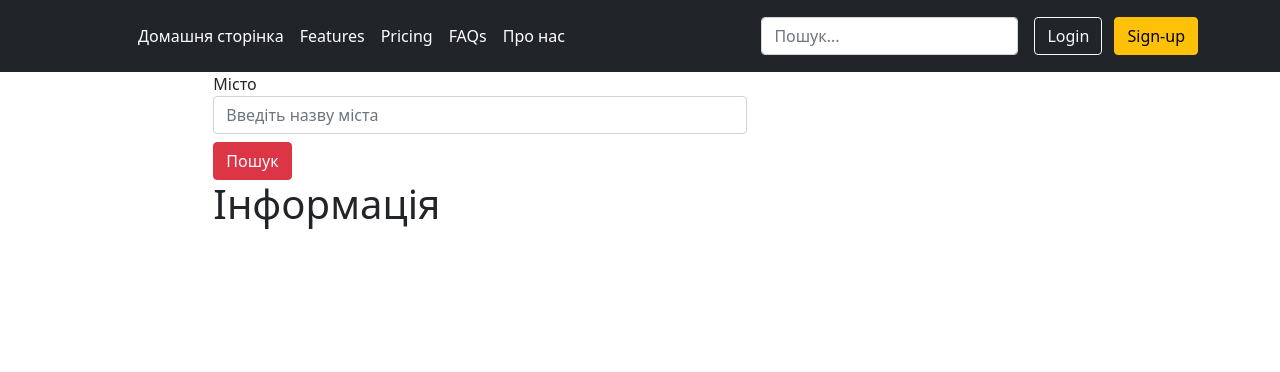
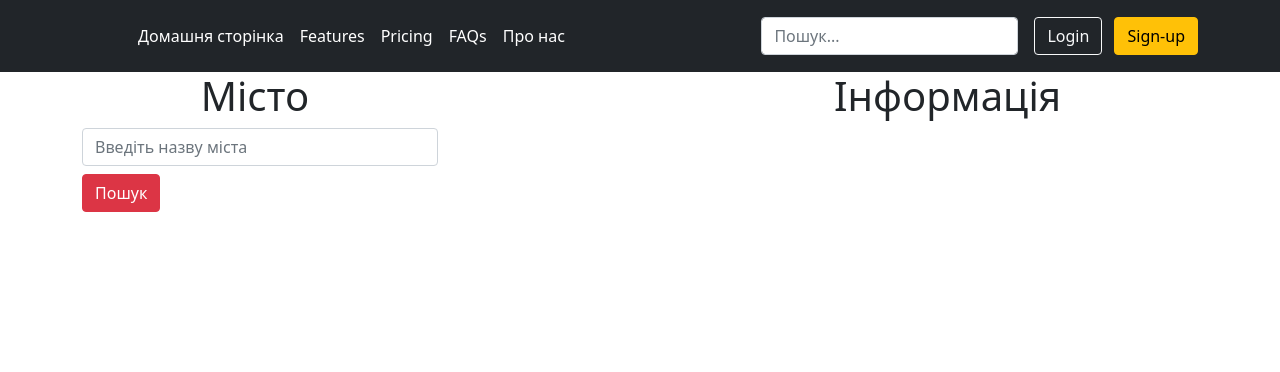
Before and after one commit to romaoksenyuk/weather_app, a Django app: page / in a window 1280 px wide. Shown: the top 372 px of the page. Run offline with Django 3.2, Linux system fonts and the light colour scheme; data that the repository does not hold is empty.

Commit message:
edit index.html

```diff
--- a/weather/forms.py
+++ b/weather/forms.py
@@ -5,9 +5,9 @@ class CityForm(ModelForm):
     class Meta:
         model = City
         fields = ['name']
-        widgets = {'name' : TextInput(attrs={
+        widgets = {'name': TextInput(attrs={
             'class': 'form-control',
-            'name':'city',
+            'name': 'city',
             'id': 'city',
             'placeholder': 'Введіть назву міста'
         })}
--- a/weather/templates/index.html
+++ b/weather/templates/index.html
@@ -14,20 +14,16 @@
         <a href="/" class="d-flex align-items-center mb-2 mb-lg-0 text-white text-decoration-none">
           <svg class="bi me-2" width="40" height="32" role="img" aria-label="Bootstrap"><use xlink:href="#bootstrap"></use></svg>
         </a>
-
         <ul class="nav col-12 col-lg-auto me-lg-auto mb-2 justify-content-center mb-md-0">
-
           <li><a href="#" class="nav-link px-2 text-white">Домашня сторінка</a></li>
           <li><a href="#" class="nav-link px-2 text-white">Features</a></li>
           <li><a href="#" class="nav-link px-2 text-white">Pricing</a></li>
           <li><a href="#" class="nav-link px-2 text-white">FAQs</a></li>
           <li><a href="#" class="nav-link px-2 text-white">Про нас</a></li>
         </ul>
-
         <form class="col-12 col-lg-auto mb-3 mb-lg-0 me-lg-3">
           <input type="search" class="form-control form-control-dark" placeholder="Пошук..." aria-label="Search">
         </form>
-
         <div class="text-end">
           <button type="button" class="btn btn-outline-light me-2">Login</button>
           <button type="button" class="btn btn-warning">Sign-up</button>
@@ -35,35 +31,40 @@
       </div>
     </div>
   </header>
- <div class="col-5 offset-2">
-
+        <div class="container">
+            <div class="row">
+                <div class="col-4 offset-0">
             <form action="" method="post">
                 {% csrf_token %}
-               <label for="city">Місто</label>
+                <div class="col-5 offset-4">
+               <label for="city"><h1>Місто</h1></label>
+                </div>
                 {{ form.name }}
                 <input type="submit" name="sent" value="Пошук" class="mt-2 btn btn-danger">
             </form>
-
+                </div>
+            <div class="col-6 offset-2">
+                <div class="col-5 offset-4">
                     <h1>Інформація</h1>
+                </div>
 
             {% for info in all_info %}
-
             <div class="alert alert-info">
                 <div class="row">
-                <div class="col-9">
+                    <div class="col-6 offset-0">
                 <b>Місто</b> {{ info.city }}<br>
                 <b>Температура</b> {{ info.temp }}<sup>0</sup><br>
                 <b>Мінімальна температура</b> {{ info.temp_min }}<sup>0</sup><br>
                 <b>Максимальна температура</b> {{ info.temp_max }}<sup>0</sup><br>
                     </div>
-                 <div class="col-2 offset-1">
+                        <div class="col-2 offset-4">
                              <img src="http://openweathermap.org/img/w/{{ info.icon }}.png" alt=" Фото" class="img-thumbnail">
                         </div>
                 </div>
             </div>
-
             {% endfor %}
             </div>
+            </div>
+        </div>
 </body>
-
 </html>
```
Lines whose indentation alone changed are shown as unchanged.
